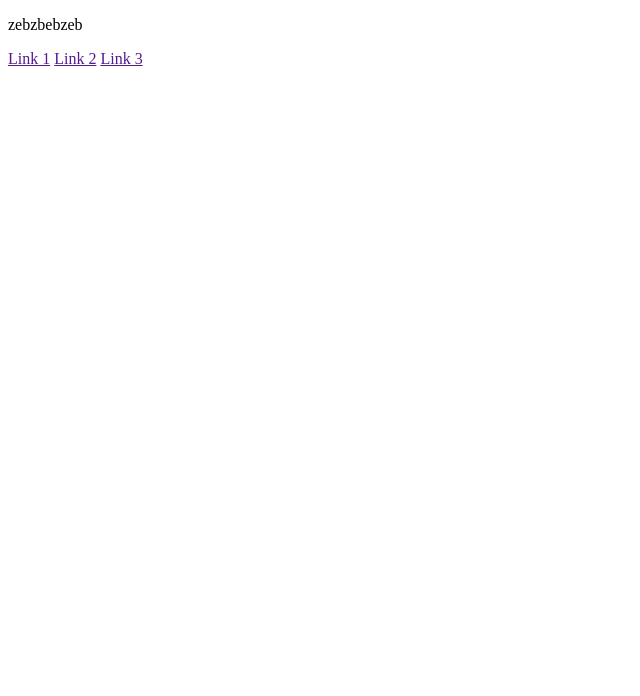
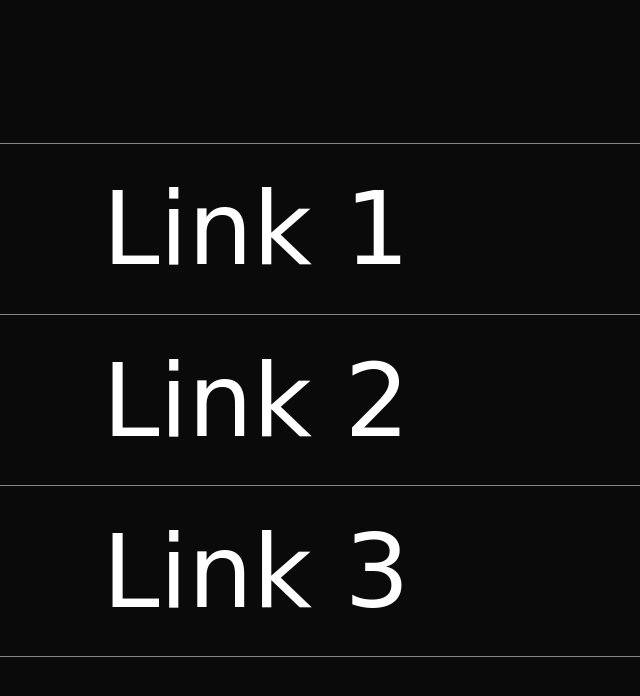
Before and after one commit to Mario-Daoud/hprj_hover_link_animation, a plain HTML site: page index.html in a window 1280 px wide. Shown: the whole page, without its empty margins (0-640 px from the left). Drawn offline with Linux system fonts and the light colour scheme.

Commit message:
html, css

```diff
--- a/index.html
+++ b/index.html
@@ -6,12 +6,12 @@
     <meta name="viewport" content="width=device-width, initial-scale=1.0" />
 
     <title>Document</title>
+    <link rel="stylesheet" href="styles/style.css" />
 
 
   </head>
 
   <body>
-    <p>zebzbebzeb</p>
     <a class="link" href="" target="_blank">Link 1</a>
     <a class="link" href="" target="_blank">Link 2</a>
     <a class="link" href="" target="_blank">Link 3</a>
--- a/styles/style.css
+++ b/styles/style.css
@@ -0,0 +1,53 @@
+body {
+    margin: 0;
+    background-color: rgb(10, 10, 10);
+    height: 100vh;
+    display: flex;
+    flex-direction: column;
+    justify-content: center;
+}
+
+.link {
+    position: relative;
+    color: white;
+    border-top: 1px solid rgba(255, 255, 255, 0.5);
+    display: block;
+    padding: clamp(0.25em, 1vw, 1em) clamp(1em, 4vw, 4em);
+    font-size: clamp(2em, 8vw, 7em);
+    font-family: 'Permanent Marker', cursive;
+    text-decoration: none;
+}
+
+.link:hover:before {
+    transition: width 600ms ease;
+    width: 100%;
+}
+
+.link::before {
+
+    background: linear-gradient(
+        to right,
+        transparent,
+        var(--color1),
+        var(--color2)
+    );
+
+    content: "";
+    position: absolute;
+    height: 100%;
+    width: 0;
+    top: 0px;
+    left: 0px;
+
+}
+
+
+
+.link:nth-child(3) {
+    border-bottom: 1px solid rgba(255, 255, 255, 0.5);
+}
+
+:root {
+    --color1: rgb(61,90,254);
+    --color2: rgb(33,150,243);
+}
```
